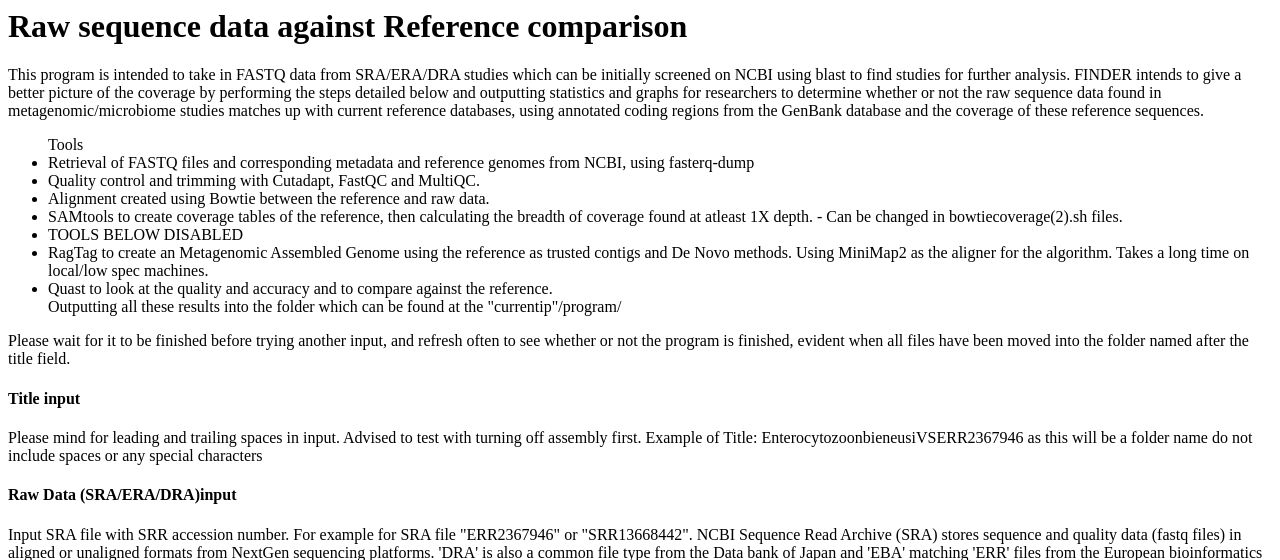
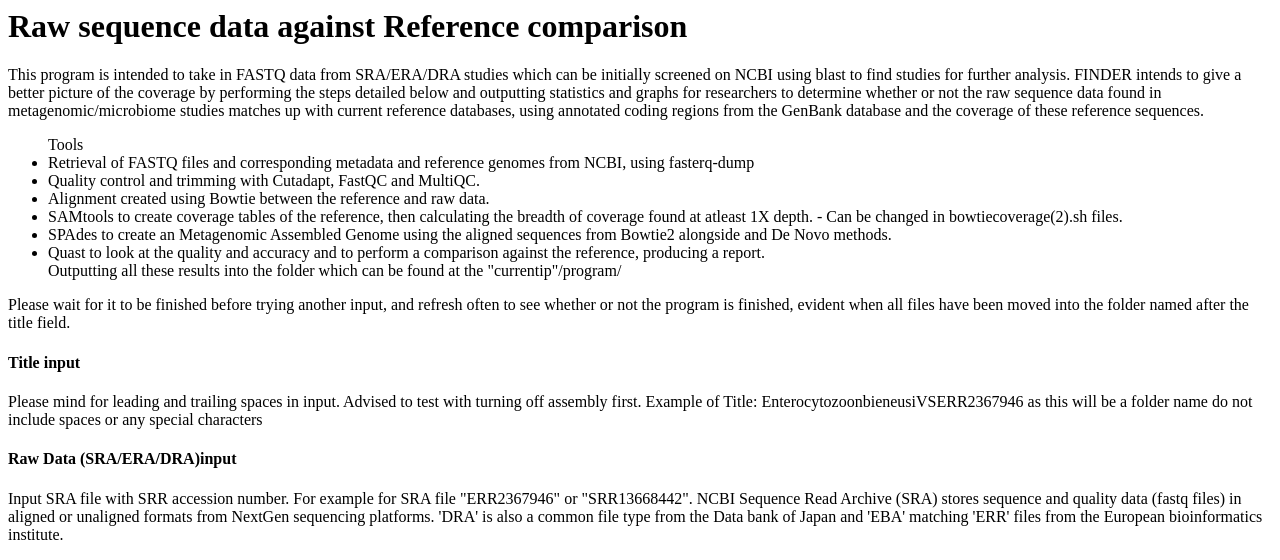
Before and after one commit to keith-harrison/FINDER, a PHP site: page / in a window 1280 px wide. Shown: the top 560 px of the page. Run offline with PHP 8.4, Linux system fonts and the light colour scheme.

Commit message:
Adding back in Assembly
Decided to assembled aligned reads from bowtie2 with SPAdes instead of assembling entire SRA file against reference

```diff
--- a/website/index.php
+++ b/website/index.php
@@ -28,10 +28,9 @@ img {
     <li>Quality control and trimming with Cutadapt, FastQC and MultiQC. </li>
     <li>Alignment created using Bowtie between the reference and raw data.</li>
     <li>SAMtools to create coverage tables of the reference, then calculating the breadth of coverage found at atleast 1X depth. - Can be changed in bowtiecoverage(2).sh files.</li>
-    <li>TOOLS BELOW DISABLED</li>
-    <li>RagTag to create an Metagenomic Assembled Genome using the reference as trusted contigs
-    and De Novo methods. Using MiniMap2 as the aligner for the algorithm. Takes a long time on local/low spec machines. </li>
-    <li>Quast to look at the quality and accuracy and to compare against the reference.</li>
+    <li>SPAdes to create an Metagenomic Assembled Genome using the aligned sequences from Bowtie2 alongside
+    and De Novo methods.</li>
+    <li>Quast to look at the quality and accuracy and to perform a comparison against the reference, producing a report.</li>
     Outputting all these results into the folder which can be found at the "currentip"/program/
     </ul>
     Please wait for it to be finished before trying another input, and refresh often to see whether or not the program is finished, evident when all files have been moved into the folder named after the title field.
@@ -107,13 +106,13 @@ if(isset($_POST['Start'])) {
   $sra = $_POST["sra"];
   $tax = $_POST["tax"];
   // Also assigns the optional assemble to just contain "y" if assembling against reference
-  /* CURRENTLY DISABLED AS ASSEMBLY CAUSES BUGS.
+
   if(isset($_POST['assemble'])) {
     $assemble = "y";
     $myfile = fopen("./work/assemble.txt", "w") or die("Unable to open file!");
     fwrite($myfile, $assemble);
     fclose($myfile);
- } */
+ }
   // Makes work directory if nonexistent to store these files in
   if (!is_dir("work"))
 {
```
Also changed, not shown: 3 other files.
